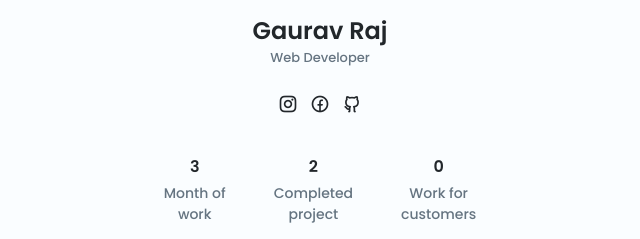
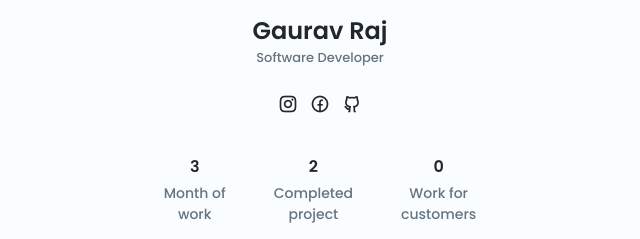
Before and after one commit to Gaurav260420/website, a plain HTML site: page index.html in a window 1280 px wide. Shown: the part 202-441 px from the top of the page, 320-960 px from the left. Drawn offline with nearby package versions, Linux system fonts and the light colour scheme; a web font is replaced by a local one.

Commit message:
Update index.html

```diff
--- a/index.html
+++ b/index.html
@@ -26,7 +26,7 @@
                 </div>
 
                 <h2 class="profile__name">Gaurav Raj</h2>
-                <h3 class="profile__profession">Web Developer</h3>
+                <h3 class="profile__profession">Software Developer</h3>
 
                 <ul class="profile__social">
                     <a href="https://www.instagram.com/_._.gaurav_._._/?hl=en" target="_blank"
```
